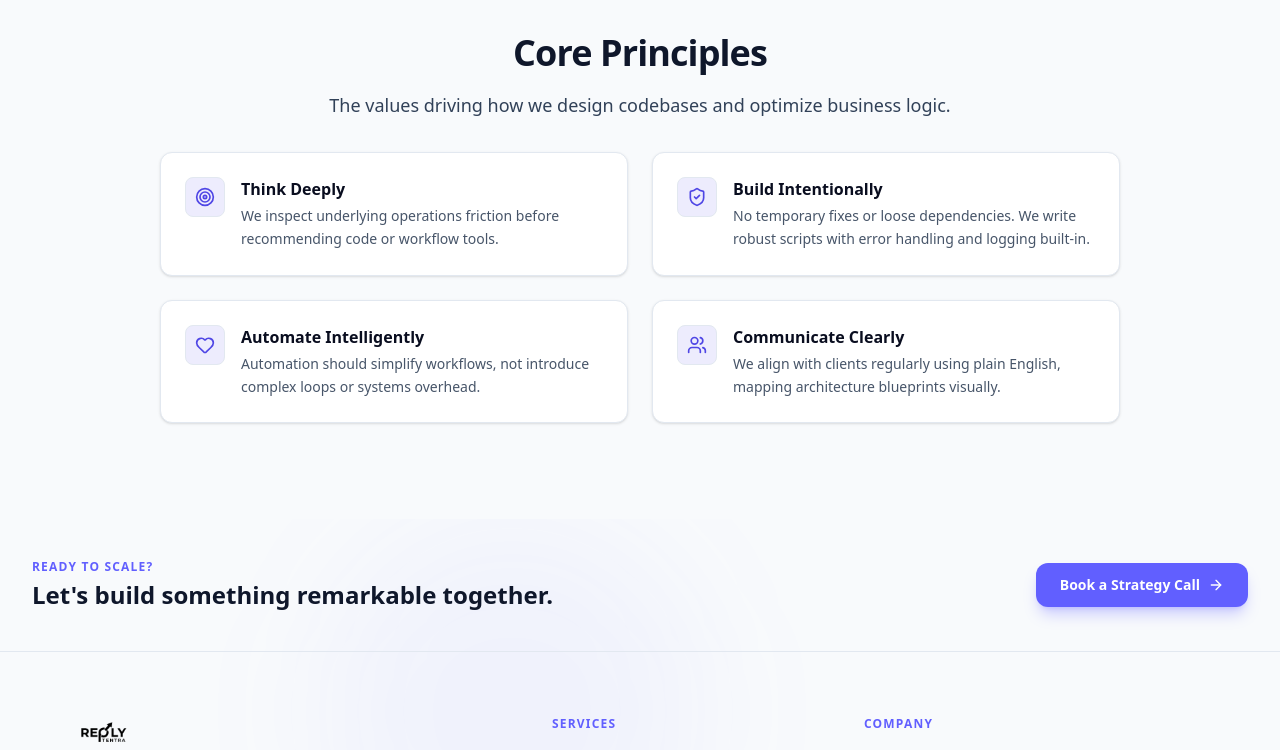
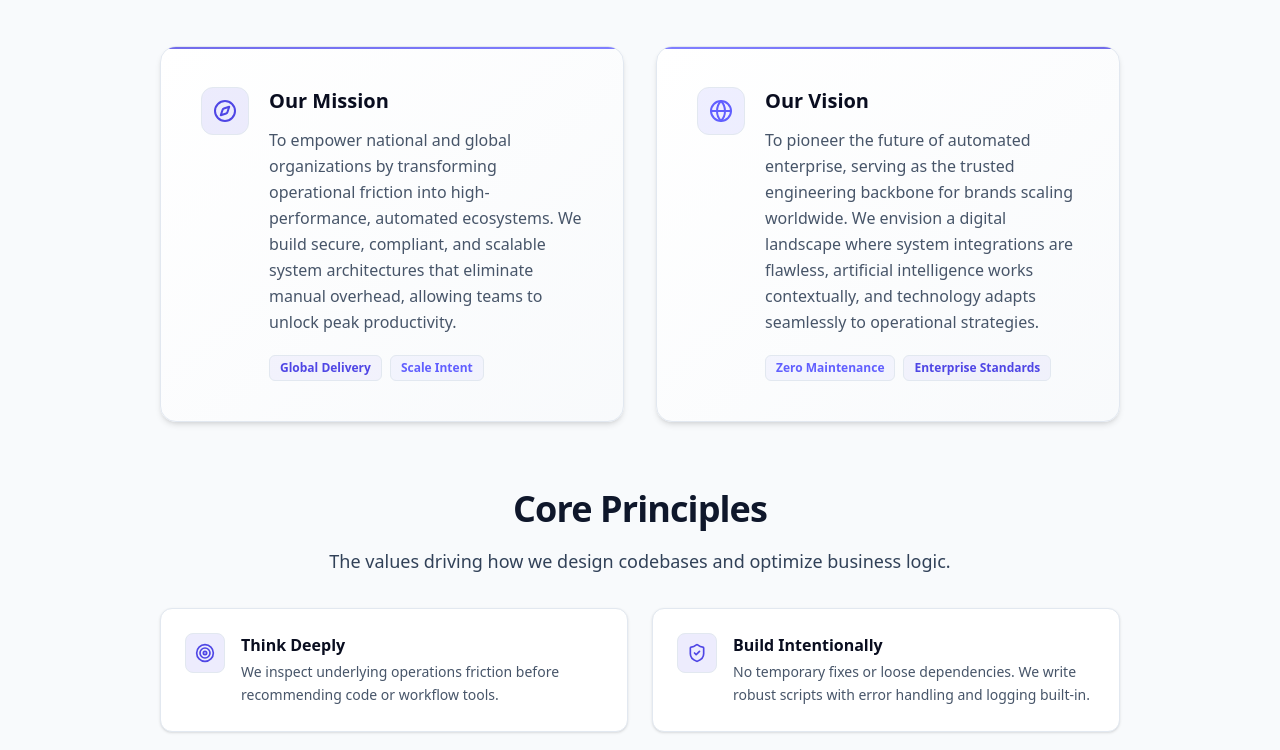
Before and after one commit to rana-arju/serviceportfolio, a Next.js app: page /about in a window 1280 px wide. Shown: the part 800-1550 px from the top of the page. Built offline with nearby package versions, Linux system fonts and the light colour scheme.

Commit message:
improve ui

```diff
--- a/app/(main)/about/page.tsx
+++ b/app/(main)/about/page.tsx
@@ -1,7 +1,7 @@
 import React from 'react';
 import { SectionHeader } from '@/components/ui/SectionHeader';
 import { AnimatedBackground } from '@/components/ui/AnimatedBackground';
-import { ShieldCheck, Heart, Users, Target } from 'lucide-react';
+import { ShieldCheck, Heart, Users, Target, Compass, Globe } from 'lucide-react';
 import type { Metadata } from 'next';
 
 export const metadata: Metadata = {
@@ -63,6 +63,49 @@ export default function AboutPage() {
           </p>
         </div>
 
+        {/* Mission & Vision Section */}
+        <div className="grid grid-cols-1 md:grid-cols-2 gap-8 pt-4">
+          {/* Mission Card */}
+          <div className="relative group overflow-hidden rounded-2xl border border-border bg-gradient-to-br from-card to-slate-50/50 dark:to-slate-900/10 p-6 sm:p-8 md:p-10 shadow-md hover:shadow-xl transition-all duration-300">
+            <div className="absolute top-0 left-0 w-full h-[2px] bg-gradient-to-r from-accent to-indigo-500 opacity-80" />
+            <div className="flex flex-col sm:flex-row items-start gap-4 sm:gap-5">
+              <div className="w-12 h-12 rounded-xl bg-accent/10 border border-accent/20 flex items-center justify-center text-accent flex-shrink-0">
+                <Compass className="w-6 h-6" />
+              </div>
+              <div className="space-y-3">
+                <h3 className="text-xl font-bold text-foreground">Our Mission</h3>
+                <p className="text-muted-foreground text-sm sm:text-base leading-relaxed">
+                  To empower national and global organizations by transforming operational friction into high-performance, automated ecosystems. We build secure, compliant, and scalable system architectures that eliminate manual overhead, allowing teams to unlock peak productivity.
+                </p>
+                <div className="flex flex-wrap gap-2 pt-2">
+                  <span className="text-[10px] sm:text-xs font-semibold px-2.5 py-1 rounded-md bg-accent/5 text-accent border border-accent/10">Global Delivery</span>
+                  <span className="text-[10px] sm:text-xs font-semibold px-2.5 py-1 rounded-md bg-indigo-500/5 text-indigo-500 border border-indigo-500/10 dark:text-indigo-400">Scale Intent</span>
+                </div>
+              </div>
+            </div>
+          </div>
+
+          {/* Vision Card */}
+          <div className="relative group overflow-hidden rounded-2xl border border-border bg-gradient-to-br from-card to-slate-50/50 dark:to-slate-900/10 p-6 sm:p-8 md:p-10 shadow-md hover:shadow-xl transition-all duration-300">
+            <div className="absolute top-0 left-0 w-full h-[2px] bg-gradient-to-r from-indigo-500 to-accent opacity-80" />
+            <div className="flex flex-col sm:flex-row items-start gap-4 sm:gap-5">
+              <div className="w-12 h-12 rounded-xl bg-indigo-500/10 border border-indigo-500/20 flex items-center justify-center text-indigo-500 dark:text-indigo-400 flex-shrink-0">
+                <Globe className="w-6 h-6" />
+              </div>
+              <div className="space-y-3">
+                <h3 className="text-xl font-bold text-foreground">Our Vision</h3>
+                <p className="text-muted-foreground text-sm sm:text-base leading-relaxed">
+                  To pioneer the future of automated enterprise, serving as the trusted engineering backbone for brands scaling worldwide. We envision a digital landscape where system integrations are flawless, artificial intelligence works contextually, and technology adapts seamlessly to operational strategies.
+                </p>
+                <div className="flex flex-wrap gap-2 pt-2">
+                  <span className="text-[10px] sm:text-xs font-semibold px-2.5 py-1 rounded-md bg-indigo-500/5 text-indigo-500 border border-indigo-500/10 dark:text-indigo-400">Zero Maintenance</span>
+                  <span className="text-[10px] sm:text-xs font-semibold px-2.5 py-1 rounded-md bg-accent/5 text-accent border border-accent/10">Enterprise Standards</span>
+                </div>
+              </div>
+            </div>
+          </div>
+        </div>
+
         {/* Core Principles */}
         <div className="space-y-8">
           <SectionHeader
--- a/app/(main)/page.tsx
+++ b/app/(main)/page.tsx
@@ -21,7 +21,7 @@ export default function Home() {
       <WhatWeDo />
       <HowWeThink />
       <Solutions />
-      <TeamSection />
+      {/* <TeamSection /> */}
       <WhyReplyTentra />
       <CapabilitiesMap />
       <Testimonials />
--- a/app/(main)/team/page.tsx
+++ b/app/(main)/team/page.tsx
@@ -2,6 +2,7 @@ import React from 'react';
 import { AnimatedBackground } from '@/components/ui/AnimatedBackground';
 import Link from 'next/link';
 import { TeamSection } from '@/components/sections/TeamSection';
+import { redirect } from 'next/navigation';
 import type { Metadata } from 'next';
 
 export const metadata: Metadata = {
@@ -11,6 +12,7 @@ export const metadata: Metadata = {
 };
 
 export default function TeamPage() {
+  redirect('/');
   return (
     <div className="relative pt-12 sm:pt-16 pb-16 sm:pb-24 bg-background overflow-hidden min-h-screen">
       <AnimatedBackground />
--- a/components/layout/Footer.tsx
+++ b/components/layout/Footer.tsx
@@ -39,7 +39,7 @@ const SERVICES = [
 
 const COMPANY = [
   { name: 'About Us', href: '/about' },
-  { name: 'Our Team', href: '/team' },
+  // { name: 'Our Team', href: '/team' },
   { name: 'Featured Work', href: '/work' },
   { name: 'Contact', href: '/contact' },
   { name: 'Book a Meeting', href: '/book-a-meeting' },
--- a/components/layout/Navbar.tsx
+++ b/components/layout/Navbar.tsx
@@ -12,7 +12,7 @@ const NAV_LINKS = [
   { name: 'Services', href: '/services', desc: 'Expert AI workflows, CRM, and SaaS' },
   { name: 'Work', href: '/work', desc: 'Check our premium client projects' },
   { name: 'About', href: '/about', desc: 'Who we are and our mission' },
-  { name: 'Team', href: '/team', desc: 'Meet our automation engineers' },
+  // { name: 'Team', href: '/team', desc: 'Meet our automation engineers' },
   { name: 'Contact', href: '/contact', desc: 'Get in touch for a custom plan' },
 ];
 
--- a/components/sections/CapabilitiesMap.tsx
+++ b/components/sections/CapabilitiesMap.tsx
@@ -87,7 +87,7 @@ export function CapabilitiesMap() {
           </div>
 
           <div className="mt-10 text-center">
-            <span className="inline-block text-xs font-semibold uppercase tracking-widest text-accent bg-accent/10 border border-accent/20 px-3 py-1.5 rounded-full">
+            <span className="inline-block text-[10px] sm:text-xs font-semibold uppercase tracking-wider sm:tracking-widest text-accent bg-accent/10 border border-accent/20 px-2.5 py-1 sm:px-3 sm:py-1.5 rounded-full max-w-full">
               Engineered Pipeline Workflow Flowing Live &rarr;
             </span>
           </div>
--- a/components/sections/Hero.tsx
+++ b/components/sections/Hero.tsx
@@ -30,7 +30,7 @@ const itemVariants: Variants = {
 
 export function Hero() {
   return (
-    <section className="relative w-full pt-4 pb-10 sm:pt-10 sm:pb-24 md:pt-12 md:pb-28 overflow-hidden bg-background">
+    <section className="relative w-full pt-20 pb-10 sm:pt-24 sm:pb-24 md:pt-32 md:pb-28 overflow-hidden bg-background">
       <AnimatedBackground />
       <div className="max-w-7xl mx-auto px-4 sm:px-6 lg:px-8 relative z-10">
         <div className="grid grid-cols-1 lg:grid-cols-12 gap-6 sm:gap-10 lg:gap-8 items-center">
--- a/services/booking.service.ts
+++ b/services/booking.service.ts
@@ -9,23 +9,23 @@ export interface BookingSubmission {
   details?: string;
 }
 
+const API_BASE_URL = process.env.NEXT_PUBLIC_API_URL || 'http://localhost:6007/api/v1';
+
 export class BookingService {
   static async createBooking(data: BookingSubmission): Promise<{ success: boolean; message: string }> {
-    // Simulate API delay
-    await new Promise((resolve) => setTimeout(resolve, 800));
+    const response = await fetch(`${API_BASE_URL}/booking`, {
+      method: 'POST',
+      headers: {
+        'Content-Type': 'application/json',
+      },
+      body: JSON.stringify(data),
+    });
 
-    // Storing locally in simulated database storage
-    try {
-      const bookings = JSON.parse(localStorage.getItem('replytentra_bookings') || '[]');
-      bookings.push({ ...data, id: Date.now(), created: new Date().toISOString() });
-      localStorage.setItem('replytentra_bookings', JSON.stringify(bookings));
-    } catch (e) {
-      console.warn('LocalStorage unavailable for simulating database writes.', e);
+    if (!response.ok) {
+      const errorData = await response.json().catch(() => ({}));
+      throw new Error(errorData.message || 'Failed to request meeting booking');
     }
 
-    return {
-      success: true,
-      message: 'Booking request saved successfully.',
-    };
+    return response.json();
   }
 }
--- a/services/contact.service.ts
+++ b/services/contact.service.ts
@@ -8,23 +8,23 @@ export interface ContactSubmission {
   details: string;
 }
 
+const API_BASE_URL = process.env.NEXT_PUBLIC_API_URL || 'http://localhost:6007/api/v1';
+
 export class ContactService {
   static async submitMessage(data: ContactSubmission): Promise<{ success: boolean; message: string }> {
-    // Simulate API network latency
-    await new Promise((resolve) => setTimeout(resolve, 800));
+    const response = await fetch(`${API_BASE_URL}/contact`, {
+      method: 'POST',
+      headers: {
+        'Content-Type': 'application/json',
+      },
+      body: JSON.stringify(data),
+    });
 
-    // Save submission locally in simulated localStorage
-    try {
-      const submissions = JSON.parse(localStorage.getItem('replytentra_contact_submissions') || '[]');
-      submissions.push({ ...data, id: Date.now(), date: new Date().toISOString() });
-      localStorage.setItem('replytentra_contact_submissions', JSON.stringify(submissions));
-    } catch (e) {
-      console.warn('LocalStorage unavailable for simulating database writes.', e);
+    if (!response.ok) {
+      const errorData = await response.json().catch(() => ({}));
+      throw new Error(errorData.message || 'Failed to submit contact message');
     }
 
-    return {
-      success: true,
-      message: 'Message delivered to ReplyTentra database simulated records.',
-    };
+    return response.json();
   }
 }
```
